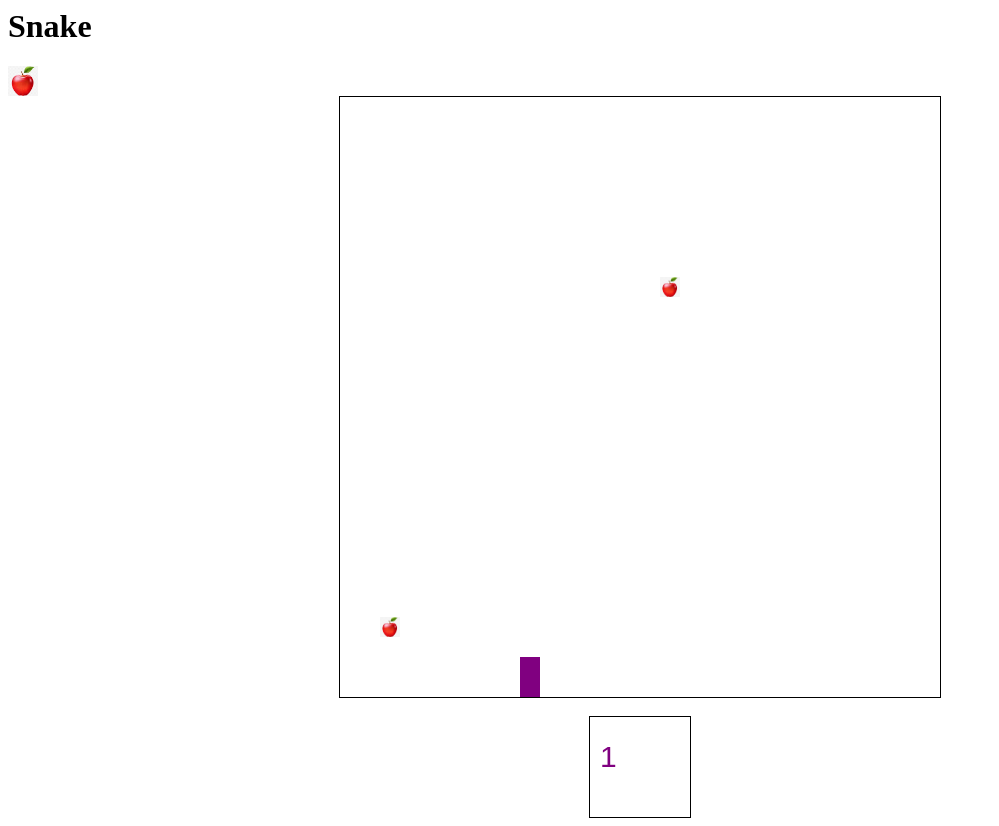
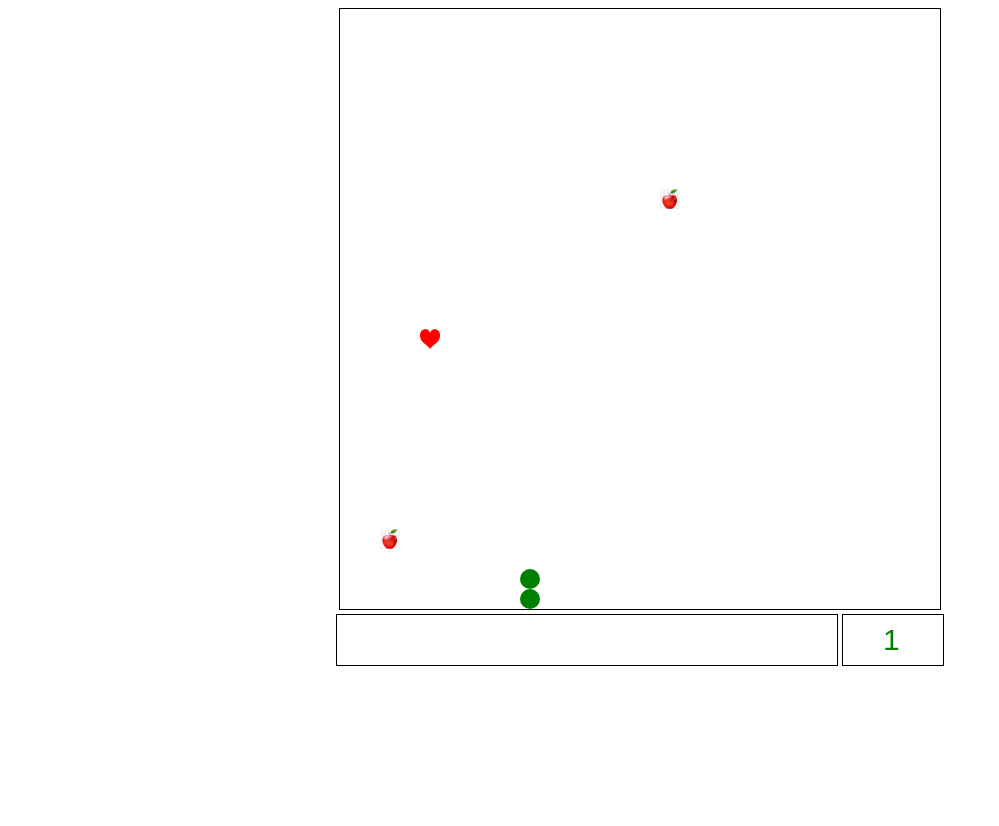
Before and after one commit to rg-km/se-fe5-kelompok1, a plain HTML site: page index.html in a window 1280 px wide. Shown: the whole page, without its empty margins (0-999 px from the left). After the commit the page ends 800 px from the top, so only its background shows below. Drawn offline with Linux system fonts and the light colour scheme.

Commit message:
add: modifikasi ular @vialisti

```diff
--- a/index.html
+++ b/index.html
@@ -1,16 +1,36 @@
-<html>
+<!DOCTYPE html>
+<html lang="en">
+
 <head>
-    </head>
+    <meta charset="UTF-8">
+    <meta http-equiv="X-UA-Compatible" content="IE=edge">
+    <meta name="viewport" content="width=device-width, initial-scale=1.0">
     <script type="text/javascript" src="index.js"></script>
     <style>
+        span {
+            font-size: 24px;
+            font-weight: bold;
+        }
 
+        canvas {
+            border: 1px solid #000000;
+        }
     </style>
+
+    <title>Snake Game</title>
+</head>
+
 <body onload="draw();">
-        <h1>Snake</h1>
-        <img id="apple" width="30" height="30" src="assets/apple.png" alt="Apple"/>
     <center>
-            <canvas id="snakeBoard" width="600" height="600" style="border:1px solid #000000;"></canvas><br><br>
-            <canvas id="score1Board" width="100" height="100" style="border:1px solid #000000;"></canvas>
+        <canvas id="snakeBoard" width="600" height="600"></canvas>
+        <!-- <h2>Snake Game Level <span id="lv">1</span></h2>
+        <span>Score</span> -->
+        <br>
+        <canvas id="infoboard" width="500" height="50"></canvas>
+        <canvas id="score1Board" width="100" height="50"></canvas>
     </center>
+
+    <img id="apple" width="30" height="30" src="assets/apple.png" alt="Apple" hidden />
+    <img id="heart" width="30" height="30" src="assets/heart.png" alt="Heart" hidden />
 </body>
 </html>
--- a/index.js
+++ b/index.js
@@ -10,7 +10,7 @@ const DIRECTION = {
     UP: 2,
     DOWN: 3,
 }
-const MOVE_INTERVAL = 150;
+const MOVE_INTERVAL = 150; //ntar diubah jadi var bukan const
 
 function initPosition() {
     return {
@@ -40,7 +40,7 @@ function initSnake(color) {
         score: 0,
     }
 }
-let snake1 = initSnake("purple");
+let snake1 = initSnake("green");
 
 let apple = {
     color: "red",
@@ -52,10 +52,17 @@ let apple1 = {
     position: initPosition(),
 }
 
-function drawCell(ctx, x, y, color) {
-    ctx.fillStyle = color;
-    // context.arc(x+CELL_SIZE/2, y+CELL_SIZE/2, CELL_SIZE/2,0, 2 * Math.PI);
-    ctx.fillRect(x * CELL_SIZE, y * CELL_SIZE, CELL_SIZE, CELL_SIZE);
+let heart = {
+    color: "pink",
+    position: initPosition(),
+}
+
+function drawCell(context, x, y, color) {
+    context.beginPath();
+    context.fillStyle = color;
+
+    context.arc(x * CELL_SIZE + 10, y * CELL_SIZE + 10, CELL_SIZE / 2, 0, 2 * Math.PI);
+    context.fill();
 }
 
 function drawScore(snake) {
@@ -67,14 +74,22 @@ function drawScore(snake) {
     scoreCtx.clearRect(0, 0, CANVAS_SIZE, CANVAS_SIZE);
     scoreCtx.font = "30px Arial";
     scoreCtx.fillStyle = snake.color;
-    scoreCtx.fillText(snake.score, 10, scoreCanvas.scrollHeight / 2);
+    scoreCtx.fillText(snake.score, 40, scoreCanvas.scrollHeight - 15);
 }
+
+// function drawlife(life){
+//     if (snake.color == snake1.color) {
+//         infoCanvas = document.getElementById("infoboard");
+//     }
+//     let infoCtx = scoreCanvas.getContext("2d");
+// }
 
 function draw() {
     setInterval(function() {
         let snakeCanvas = document.getElementById("snakeBoard");
         let ctx = snakeCanvas.getContext("2d");
         let img = document.getElementById("apple");
+        let heart_img = document.getElementById("heart")
 
         ctx.clearRect(0, 0, CANVAS_SIZE, CANVAS_SIZE);
 
@@ -83,27 +98,13 @@ function draw() {
             drawCell(ctx, snake1.body[i].x, snake1.body[i].y, snake1.color);
         }
 
-        ctx.drawImage(
-            img,
-            apple1.position.x * CELL_SIZE,
-            apple1.position.y * CELL_SIZE,
-            CELL_SIZE,
-            CELL_SIZE
-        );
+        //fruit
+        ctx.drawImage(img, apple1.position.x * CELL_SIZE, apple1.position.y * CELL_SIZE, CELL_SIZE, CELL_SIZE );
+        ctx.drawImage(img, apple.position.x * CELL_SIZE, apple.position.y * CELL_SIZE, CELL_SIZE, CELL_SIZE );
 
-        ctx.drawImage(
-            img,
-            apple.position.x * CELL_SIZE,
-            apple.position.y * CELL_SIZE,
-            CELL_SIZE,
-            CELL_SIZE
-        );
-
-        // drawCell(ctx, apple.position.x, apple.position.y, apple.color);
-        // drawCell(ctx, apple1.position.x, apple1.position.y, apple1.color);
-
+        //heart
+        ctx.drawImage(heart_img, heart.position.x * CELL_SIZE, heart.position.y * CELL_SIZE, CELL_SIZE, CELL_SIZE);
         drawScore(snake1);
-
     }, REDRAW_INTERVAL);
 }
 
```
Also changed, not shown: assets/heart.png (added). Lines whose indentation alone changed are shown as unchanged.
